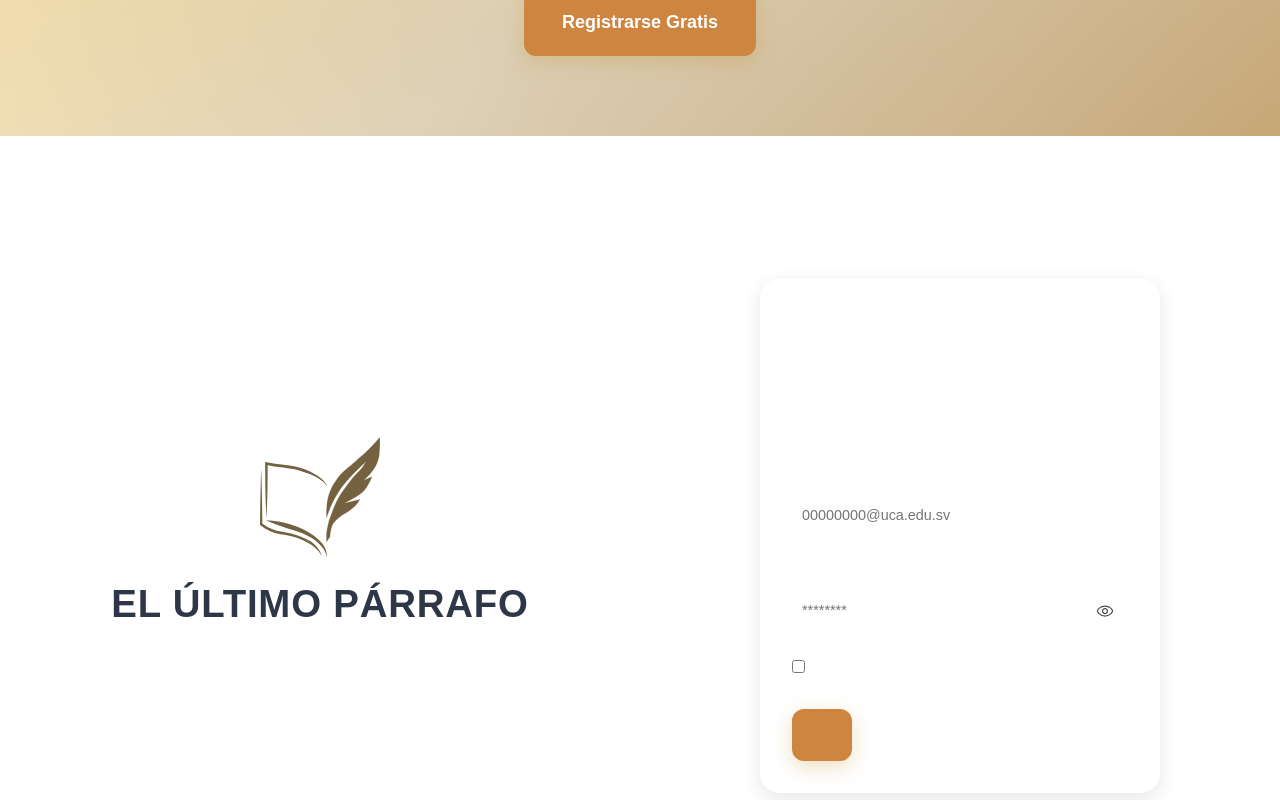
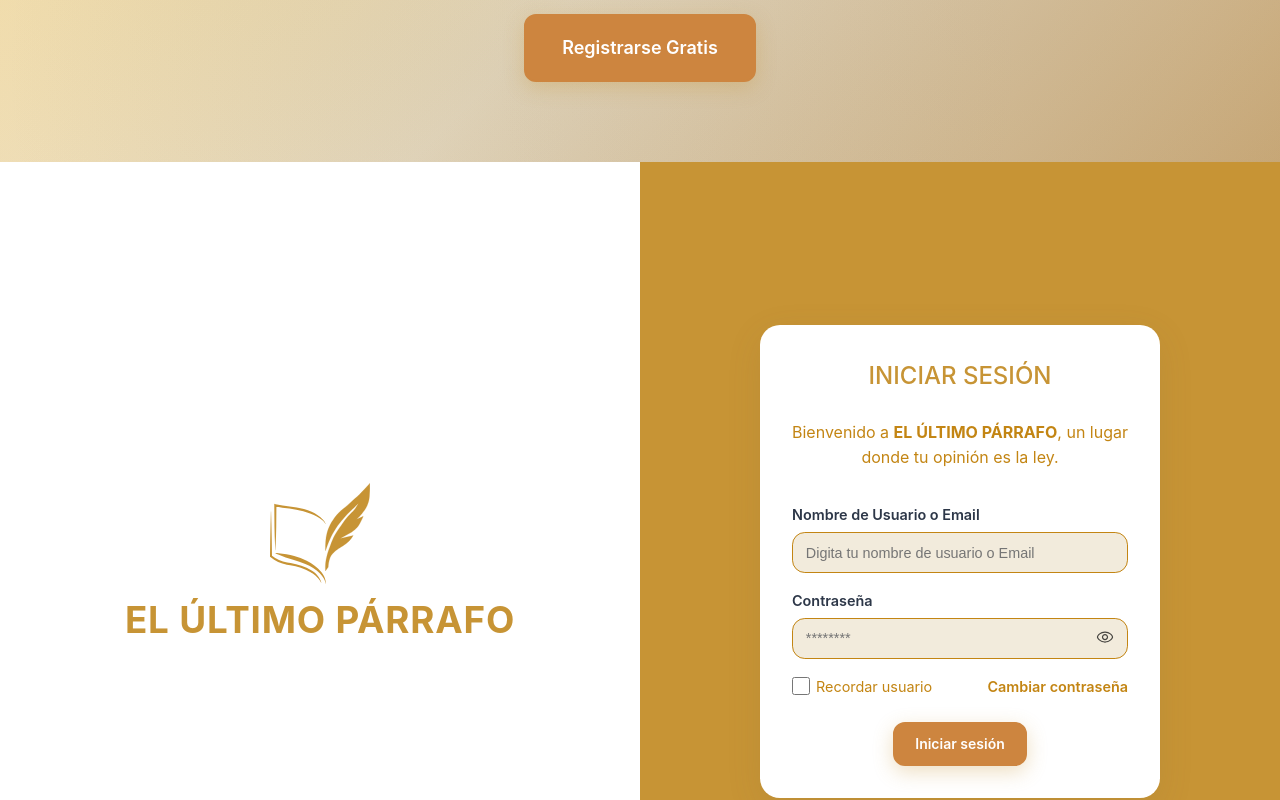
Before and after one commit to MauricioMontes-UCA/webapp-frontend, a React (Vite) app: page / in a window 1280 px wide. Shown: the part 1762-2562 px from the top of the page. Built offline with nearby package versions, Linux system fonts and the light colour scheme.

Commit message:
Últimos ajustes antes de push

```diff
--- a/src/App.css
+++ b/src/App.css
@@ -24,3 +24,18 @@ body {
   width: 100%;
   overflow-x: hidden;
 }
+
+#root {
+  margin: 0;
+  padding: 0;
+  min-height: 100vh;
+  width: 100%;
+}
+
+.app {
+  min-height: 100vh;
+  margin: 0;
+  padding: 0;
+  width: 100%;
+  overflow-x: hidden;
+}
--- a/src/components/Checkbox/Checkbox.css
+++ b/src/components/Checkbox/Checkbox.css
@@ -1,7 +1,16 @@
-.checkbox-container {
+@import "../../styles/colors.css";
+
+.checkbox  {
   display: flex;
   align-items: center;
   gap: 6px;
+  cursor: pointer;
   font-size: 0.9rem;
-  color: var(--color-white);
+  color: var(--color-accent);
 }
+
+.checkbox input[type="checkbox"] {
+  accent-color: var(--color-primary-dark);
+  width: 18px;
+  height: 18px;
+}
--- a/src/components/Checkbox/Checkbox.jsx
+++ b/src/components/Checkbox/Checkbox.jsx
@@ -3,7 +3,7 @@ import "./Checkbox.css";
 
 export default function Checkbox({ label, checked, onChange }) {
   return (
-    <label className="checkbox-container">
+    <label className="checkbox">
       <input type="checkbox" checked={checked} onChange={onChange} />
       <span>{label}</span>
     </label>
--- a/src/components/InputField/InputField.css
+++ b/src/components/InputField/InputField.css
@@ -1,44 +1,51 @@
-.input-container {
+@import "../../styles/colors.css";
+
+.input-field {
   margin-bottom: 1rem;
   display: flex;
   flex-direction: column;
 }
 
-.input-container label {
+.input-field label {
   font-size: 0.9rem;
-  font-weight: 700;
-  color: var(--color-white);
+  font-weight: 600;
+  color: var(--color-text-secundary);
   margin-bottom: 0.4rem;
 }
 
 .input-wrapper {
   position: relative;
-  display: flex;
-  align-items: center;
 }
 
 .input-wrapper input {
   width: 100%;
-  background-color: var(--color-white);
-  border: 0.0625rem solid var(--color-gold);
-  border-radius: 0.5rem;
-  padding: 0.625rem 2.5rem 0.625rem 0.625rem;
+  background-color: var(--color-background);
+  border: 0.0625rem solid var(--color-accent);
+  border-radius: 0.8rem;
+  padding: 0.7rem 2.3rem 0.7rem 0.8rem;
   font-size: 0.9rem;
+  color : var(--color-text-primary);
   outline: none;
+  transition: border-color 0.3s ease, box-shadow 0.3s ease;
 }
 
 .input-wrapper input:focus {
-  border-color: var(--color-gold);
+  outline: none;
+  border-color: var(--color-accent);
+  box-shadow: var(--color-background);
 }
 
 .toggle-eye {
   position: absolute;
   right: 0.8rem;
   top: 50%;
-  transform: translateY(-75%);
+  transform: translateY(-55%);
   width: 1.25rem;
-  height: 1.25rem;
   cursor: pointer;
   opacity: 0.7;
   transition: opacity 0.2s ease;
 }
+
+.toggle-eye:hover {
+  opacity: 1;
+}
--- a/src/components/InputField/InputField.jsx
+++ b/src/components/InputField/InputField.jsx
@@ -3,29 +3,27 @@ import "./InputField.css";
 import eyeIcon from "../../assets/icons/eye.svg";
 import eyeClosedIcon from "../../assets/icons/eye-closed.svg";
 
-export default function InputField({ label, type, placeholder, value, onChange }) {
+export default function InputField({ label, type, placeholder, value, onChange, list }) {
   const [showPassword, setShowPassword] = useState(false);
-
   const isPassword = type === "password";
   const inputType = isPassword && showPassword ? "text" : type;
 
   return (
-    <div className="input-container">
+    <div className='input-field'>
       <label>{label}</label>
-
-      <div className="input-wrapper">
+      <div className='input-wrapper'>
         <input
           type={inputType}
           placeholder={placeholder}
           value={value}
           onChange={onChange}
+          list={list}
         />
-
         {isPassword && (
           <img
             src={showPassword ? eyeClosedIcon : eyeIcon}
-            alt="toggle password visibility"
-            className="toggle-eye"
+            alt='Ver contraseña'
+            className='toggle-eye'
             onClick={() => setShowPassword(!showPassword)}
           />
         )}
--- a/src/pages/Login/Login.css
+++ b/src/pages/Login/Login.css
@@ -1,17 +1,9 @@
-html, body, #root {
-  height: 100%;
+@import "../../styles/colors.css";
+
+.login {
+  display: flex;
+  min-height: 100vh;
   width: 100%;
-  margin: 0;
-  padding: 0;
-  font-family: 'Poppins', sans-serif;
-}
-
-.login-container {
-  display: flex;
-  height: 100vh;
-  width: 100%;
-  overflow-y: auto;
-  overflow-x: hidden;
 }
 
 .login-left, .login-right {
@@ -28,7 +20,7 @@ html, body, #root {
 }
 
 .login-right {
-  background-color: var(--color-gold);
+  background-color: var(--color-primary-dark);
 }
 
 .login-logo {
@@ -39,8 +31,15 @@ html, body, #root {
 }
 
 .login-logo img {
-  width: clamp(120px, 20%, 160px);
+  width: clamp(100px, 20%, 150px);
   margin-bottom: 1rem;
+}
+
+.login-logo h1 {
+  color: var(--color-primary-dark);
+  font-weight: 700;
+  font-size: clamp(1.8rem, 3vw, 2.3rem);
+  letter-spacing: 0.05rem;
 }
 
 .login-logo h2 {
@@ -52,36 +51,24 @@ html, body, #root {
 }
 
 .login-card {
-  background-color: var(--color-gold-light);
-  border-radius: 1.25rem;
+  background-color: var(--color-white);
+  border-radius: 20px;
   padding: 2rem;
-  width: auto;
   max-width: 25rem;
-  box-shadow:0 0.375rem 1.25rem rgba(0, 0, 0, 0.1);
-  backdrop-filter: blur(0.375rem);
-  box-sizing: border-box;
-}
-
-.login-card input {
-  color: var(--color-brown);
-  font-size: clamp(1rem, 1.6vw, 1.1rem);
-  padding: 0.8rem 0.6rem;
-  margin-bottom: 0.8rem;
-  border-radius: 0.5rem;
+  width: 100%;
+  box-shadow: var(--shadow-card);
 }
 
 .login-title {
   text-align: center;
-  color: var(--color-white);
+  color: var(--color-primary-dark);
   margin-bottom: 1.5rem;
-  font-weight: 700;
-  font-size: clamp(1.5rem, 2.2vw, 1.8rem);
+  font-weight: 500;
 }
 
 .login-subtitle {
   text-align: center;
-  color: var(--color-white);
-  font-size: clamp(1rem, 1.8vw, 1.1rem);
+  color: var(--color-accent);
   margin-bottom: 2rem;
 }
 
@@ -89,16 +76,20 @@ html, body, #root {
   display: flex;
   justify-content: space-between;
   align-items: center;
-  font-size: clamp(0.85rem, 1.5vw, 0.95rem);
-  color: var(--color-white);
-  font-weight: 500;
-  margin: 1.2rem 0 1.5rem 0;
+  font-size: 0.9rem;
+  margin: 1rem 0 1.5rem 0;
+}
+
+.login-form button {
+  display: block;
+  margin: auto;
 }
 
 .login-link {
-  color: var(--color-white);
+  color: var(--color-accent);
   text-decoration: none;
   font-weight: 600;
+  transition: 0.3s;
 }
 
 .login-link:hover {
@@ -106,8 +97,15 @@ html, body, #root {
   color: var(--color-gold);
 }
 
+.error-text {
+  color: var(--color-error);
+  font-size: 0.85rem;
+  margin-top: 0.5rem;
+  margin-bottom: 0.8rem;
+}
+
 @media (max-width: 768px) {
-  .login-container {
+  .login {
     flex-direction: column;
   }
 
--- a/src/pages/Login/Login.jsx
+++ b/src/pages/Login/Login.jsx
@@ -1,59 +1,123 @@
 import React, { useState } from "react";
 import "./Login.css";
-import logo from '../../assets/logo.svg';
+import logo from '../../assets/logo-golden.svg';
 import InputField from "../../components/InputField/InputField";
 import Button from "../../components/Button/Button";
 import Checkbox from "../../components/Checkbox/Checkbox";
 
-export default function Login() {
-  const [email, setEmail] = useState("");
-  const [password, setPassword] = useState("");
+const Login = () => {
+  // Estados del formulario
+  const [identifier, setIdentifier] = useState('')
+  const [password, setPassword] = useState('')
+  const [remember, setRemember] = useState(false)
+  const [errors, setErrors] = useState({})
+  const [loginError, setLoginError] = useState('')
 
+  // Validar campos del formulario
+  const validateLogin = () => {
+    const newErrors = {}
+
+    if (!identifier) newErrors.identifier = 'El nombre de usuario o correo es obligatorio'
+    if (!password) newErrors.password = 'La contraseña es obligatoria'
+    else if (password.length < 8)
+      newErrors.password = 'Debe tener al menos 8 caracteres'
+
+    setErrors(newErrors)
+    return Object.keys(newErrors).length === 0
+  }
+
+  // Lógica principal de inicio de sesión
   const handleLogin = () => {
-    console.log("Email:", email);
-    console.log("Password:", password);
-  };
+    console.log('Intentando iniciar sesión...')
+    setLoginError('')
 
+    if (validateLogin()) {
+      console.log('Usuario/correo:', identifier)
+      console.log('Contraseña:', password)
+      console.log('Recordar usuario:', remember)
+
+      //Aquí más adelante irá la integración real con backend
+      const userFound = false
+
+      if (userFound) {
+        console.log('Inicio de sesión exitoso')
+      } else {
+        console.log('Error: credenciales inválidas')
+        setLoginError(
+          'El nombre de usuario, email o contraseña son incorrectos. ' +
+            'Vuelva a ingresar su información o restablezca la contraseña.'
+        )
+      }
+    } else {
+      console.log('Validación del formulario fallida')
+    }
+  }
+
+  // Render principal
   return (
-    <div className="login-container">
-      <div className="login-left">
-        <div className="login-logo">
-          <img src={logo} alt="El Último Párrafo" />
-          <h2>EL ÚLTIMO PÁRRAFO</h2>
+    <div className='login'>
+      {/* Sección Izquierda */}
+      <section className='login-left'>
+        <div className='login-logo'>
+          <img src={logo} alt='El Último Párrafo' />
+          <h1>EL ÚLTIMO PÁRRAFO</h1>
         </div>
-      </div>
+      </section>
 
-      <div className="login-right">
-        <div className="login-card">
-          <h2 className="login-title">SIGN IN</h2>
-          <p className="login-subtitle">
-            Bienvenido a EL ÚLTIMO PÁRRAFO, un lugar donde tu opinión es la LEY.
+      {/* Sección Derecha */}
+      <section className='login-right'>
+        <div className='login-card'>
+          <h2 className='login-title'>INICIAR SESIÓN</h2>
+          <p className='login-subtitle'>
+            Bienvenido a <b>EL ÚLTIMO PÁRRAFO</b>, un lugar donde tu opinión es la ley.
           </p>
 
+          <form className='login-form' onSubmit={(e) => e.preventDefault()}>
             <InputField
-            label="Email"
-            type="email"
-            placeholder="00000000@uca.edu.sv"
-            value={email}
-            onChange={(e) => setEmail(e.target.value)}
+              label='Nombre de Usuario o Email'
+              type='text'
+              placeholder='Digita tu nombre de usuario o Email'
+              value={identifier}
+              onChange={(e) => setIdentifier(e.target.value)}
             />
+            {errors.identifier && <p className='error-text'>{errors.identifier}</p>}
 
             <InputField
-            label="Contraseña"
-            type="password"
-            placeholder="********"
+              label='Contraseña'
+              type='password'
+              placeholder='********'
               value={password}
               onChange={(e) => setPassword(e.target.value)}
             />
+            {errors.password && <p className='error-text'>{errors.password}</p>}
 
-          <div className="login-options">
-            <Checkbox label="Recordar usuario" />
-            <a href="#" className="login-link">Cambiar contraseña</a>
+            <div className='login-options'>
+              <Checkbox
+                label='Recordar usuario'
+                checked={remember}
+                onChange={(e) => setRemember(e.target.checked)}
+              />
+              <a href='#' className='login-link'>
+                Cambiar contraseña
+              </a>
             </div>
 
-          <Button text="Iniciar sesión" onClick={handleLogin} variant="primary" />
+            <Button
+              variant='primary'
+              size='small'
+              onClick={handleLogin}
+            >
+              Iniciar sesión
+            </Button>
+
+            {loginError && (
+              <p className='error-text global-error'>{loginError}</p>
+            )}
+          </form>
         </div>
+      </section>
     </div>
-    </div>
-  );
+  )
 }
+
+export default Login
```
Lines whose indentation alone changed are shown as unchanged.
